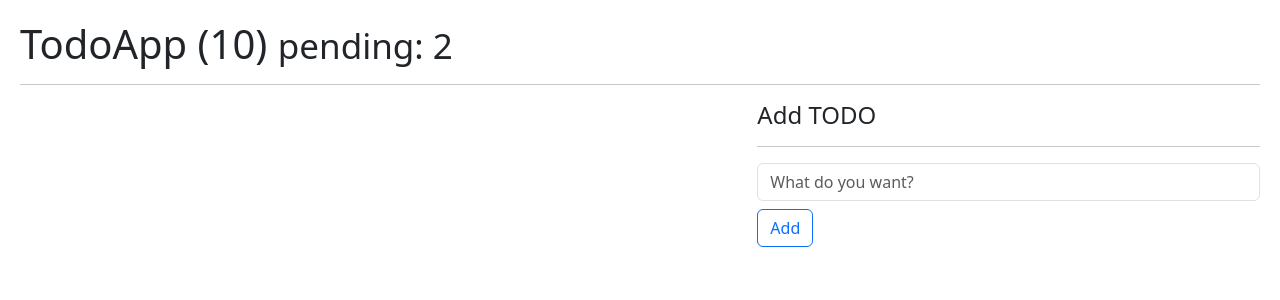
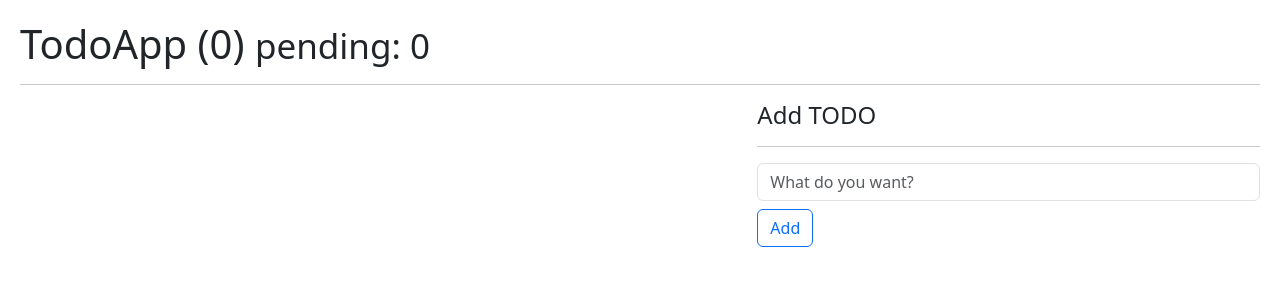
Before and after one commit to sebasGZA/hooks-app, a React (Vite) app: page / in a window 1280 px wide. Shown: the top 300 px of the page. Built offline with nearby package versions, Linux system fonts and the light colour scheme.

Commit message:
Hooks: custom hook useTodo

```diff
--- a/src/09-useReducer/TodoApp.jsx
+++ b/src/09-useReducer/TodoApp.jsx
@@ -1,54 +1,21 @@
-import { useEffect, useReducer } from "react";
-
-import { todoReducer } from "./todoReducer";
 import { TodoList } from "./TodoList";
 import { TodoAdd } from "./TodoAdd";
-
-const initState = [];
-
-const init = () => {
-  const initValue = localStorage.getItem("todos");
-  if (!initValue) {
-    localStorage.setItem("todos", JSON.stringify([]));
-    return [];
-  }
-  return JSON.parse(initValue);
-};
+import { useTodo } from "../hooks";
 
 export const TodoApp = () => {
-  const [todos, dispatchTodo] = useReducer(todoReducer, initState, init);
-
-  useEffect(() => {
-    localStorage.setItem("todos", JSON.stringify(todos) || []);
-  }, [todos]);
-
-  const handleNewTodo = (todo) => {
-    const action = {
-      type: "[TODO] Add Todo",
-      payload: todo,
-    };
-
-    dispatchTodo(action);
-  };
-
-  const handleRemoveTodo = (id) => {
-    dispatchTodo({
-      type: "[TODO] Remove Todo",
-      payload: id,
-    });
-  };
-
-  const handleToggleTodo = (id) => {
-    dispatchTodo({
-      type: "[TODO] Toggle Todo",
-      payload: id,
-    });
-  };
+  const {
+    todos,
+    handleNewTodo,
+    handleRemoveTodo,
+    handleToggleTodo,
+    todoCounter,
+    todoPendingCounter,
+  } = useTodo();
 
   return (
     <>
       <h1>
-        TodoApp (10) <small>pending: 2</small>
+        TodoApp ({todoCounter()}) <small>pending: {todoPendingCounter()}</small>
       </h1>
       <hr />
 
--- a/src/hooks/index.js
+++ b/src/hooks/index.js
@@ -1,3 +1,4 @@
 export * from "./useCounter";
 export * from "./useFetch";
 export * from "./useForm";
+export * from "./useTodo";
--- /dev/null
+++ b/src/hooks/useTodo.js
@@ -0,0 +1,60 @@
+import { useReducer, useEffect } from "react";
+import { todoReducer } from "../09-useReducer/todoReducer";
+
+const init = () => {
+  const initValue = localStorage.getItem("todos");
+  if (!initValue) {
+    localStorage.setItem("todos", JSON.stringify([]));
+    return [];
+  }
+  return JSON.parse(initValue);
+};
+
+export const useTodo = () => {
+  const [todos, dispatchTodo] = useReducer(todoReducer, [], init);
+
+  useEffect(() => {
+    localStorage.setItem("todos", JSON.stringify(todos) || []);
+  }, [todos]);
+
+  const handleNewTodo = (todo) => {
+    const action = {
+      type: "[TODO] Add Todo",
+      payload: todo,
+    };
+
+    dispatchTodo(action);
+  };
+
+  const handleRemoveTodo = (id) => {
+    dispatchTodo({
+      type: "[TODO] Remove Todo",
+      payload: id,
+    });
+  };
+
+  const handleToggleTodo = (id) => {
+    dispatchTodo({
+      type: "[TODO] Toggle Todo",
+      payload: id,
+    });
+  };
+
+  const todoCounter = () => {
+    return todos.length || 0;
+  };
+
+  const todoPendingCounter = () => {
+    return todos.filter((todo) => !todo.done).length || 0;
+  };
+
+  return {
+    init,
+    todos,
+    handleNewTodo,
+    handleRemoveTodo,
+    handleToggleTodo,
+    todoCounter,
+    todoPendingCounter,
+  };
+};
```
